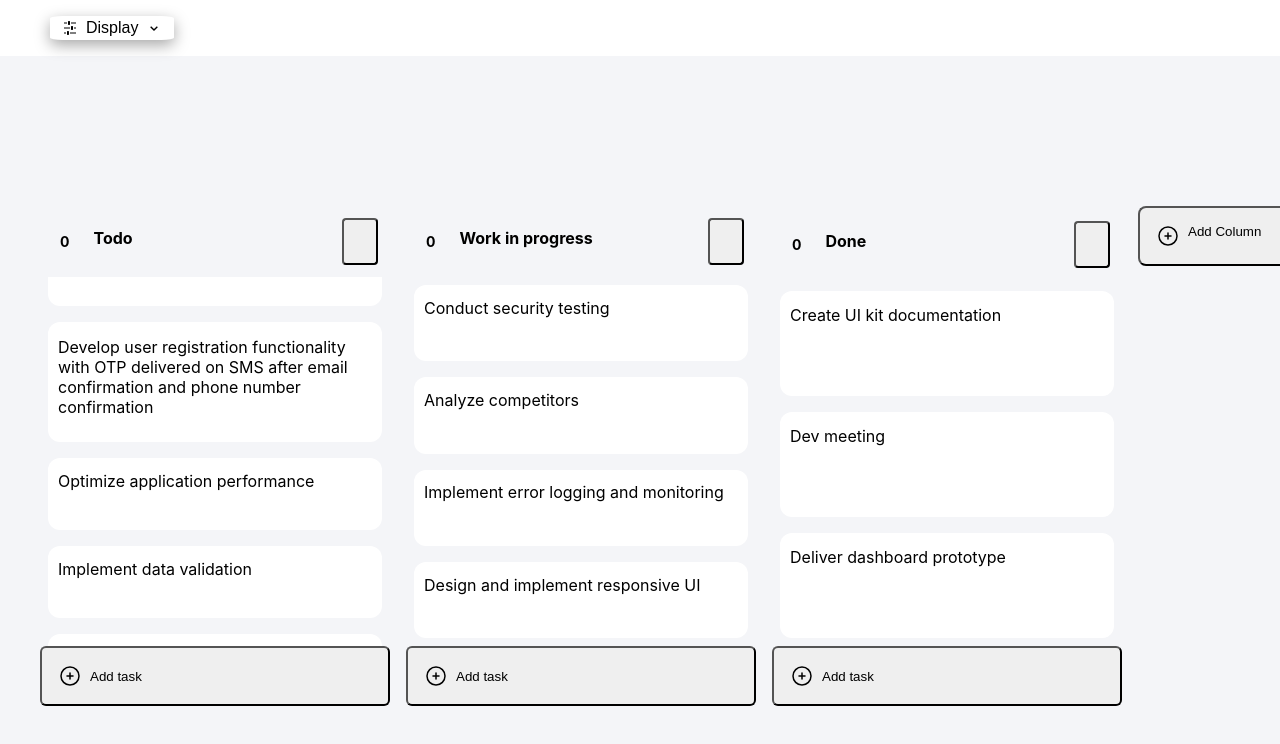
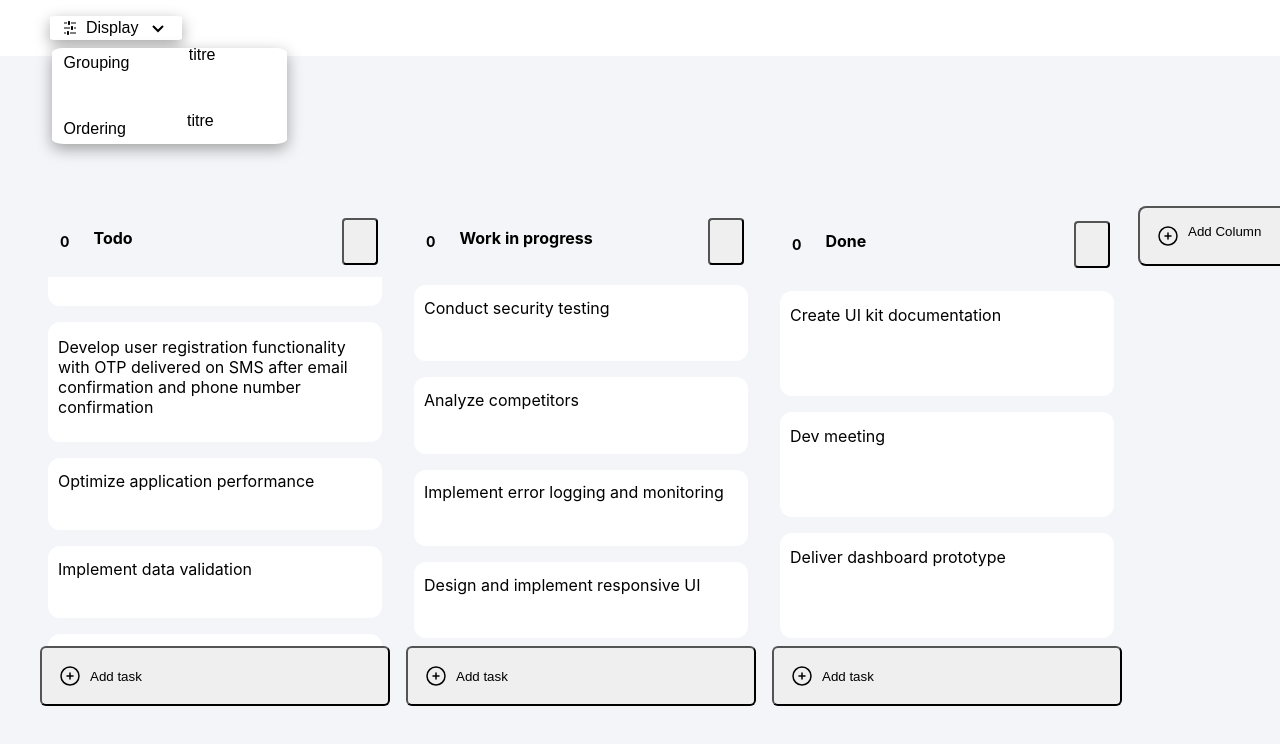
Before and after one commit to Priyanshu1609/kanbanboard, a React (Create React App) app: page / in a window 1280 px wide. Both pictures are taken after a click on the button "Display". Shown: the top 744 px of the page. Built offline with nearby package versions, Linux system fonts and the light colour scheme.

Commit message:
ui/changes

```diff
--- /dev/null
+++ b/src/components/DropDown.css
@@ -0,0 +1,50 @@
+/* body {background-color : #ededed; font-family : "Open Sans", sans-serif;} */
+
+/* li a {text-decoration : none; color : #2d2f31;} */
+
+/* nav {
+  width : 300px;
+  background: #d9d9d9;
+  margin : 40px auto;
+} */
+
+.nav .p {
+  /* padding : 30px; */
+  margin: auto;
+  background: #ffffff;
+  border: 1px solid #d9d9d9;
+  border-radius: 5%;
+  /* font-size : 1.2em; */
+  /* font-variant : small-caps; */
+  cursor: pointer;
+  display: block;
+}
+
+.nav .p::after {
+  float: right;
+  right: 10%;
+  /* content: "+"; */
+}
+
+.slide {
+  clear: both;
+  width: 100%;
+  height: 0px;
+  overflow: hidden;
+  text-align: center;
+  transition: height 0.4s ease;
+}
+
+.slide li {
+  padding: 30px;
+}
+
+#touch {
+  position: absolute;
+  opacity: 0;
+  height: 0px;
+}
+
+#touch:checked + .slide {
+  height: 300px;
+}
--- /dev/null
+++ b/src/components/DropDown.tsx
@@ -0,0 +1,28 @@
+import React from "react";
+import "./DropDown.css";
+
+type Props = {};
+
+const DropDown = (props: Props) => {
+  return (
+    <>
+      <nav>
+        <label htmlFor="touch">
+          <p>titre</p>
+        </label>
+        <input type="checkbox" id="touch" />
+
+        <ul className="slide">
+          <li>
+            <a href="#">Lorem Ipsum</a>
+          </li>
+          <li>
+            <a href="#">Lorem Ipsum</a>
+          </li>
+        </ul>
+      </nav>
+    </>
+  );
+};
+
+export default DropDown;
--- a/src/components/KanbanBoard.tsx
+++ b/src/components/KanbanBoard.tsx
@@ -292,7 +292,7 @@ function KanbanBoard() {
                 const activeIndex = tasks.findIndex((t) => t.id === activeId);
                 const overIndex = tasks.findIndex((t) => t.id === overId);
 
-                if (tasks[activeIndex].columnId != tasks[overIndex].columnId) {
+                if (tasks[activeIndex].columnId !== tasks[overIndex].columnId) {
                     // Fix introduced after video recording
                     tasks[activeIndex].columnId = tasks[overIndex].columnId;
                     return arrayMove(tasks, activeIndex, overIndex - 1);
--- a/src/components/NavBar.css
+++ b/src/components/NavBar.css
@@ -8,8 +8,9 @@
 }
 
 .nav-btn {
-  padding-top: 0.5rem;
-  padding-bottom: 0.5rem;
+  position: relative;
+  padding-top: 0.6rem;
+  padding-bottom: 0.6rem;
   padding-left: 0.75rem;
   padding-right: 0.75rem;
   display: flex;
@@ -18,12 +19,51 @@
   font-size: medium;
   font-weight: 500;
   justify-content: center;
-  border-radius: 10%;
+  border-radius: 5%;
   background-color: #ffffff;
   height: 1.5rem;
+  border: 0px;
+  /* background-color: yellow; */
+  box-shadow: rgba(0, 0, 0, 0.35) 0px 5px 15px;
+  outline: none;
+}
+
+.nav-option-icon {
+  width: 1.5rem;
+  height: 1.5rem;
+}
+.nav-option-icon:hover {
+  cursor: pointer;
+}
+
+.navbar-select {
+  position: absolute;
+  visibility: hidden;
+  opacity: 0;
+  transition: visibility 0s, opacity 0.5s linear;
+  top: 2rem;
+  left: 0.1rem;
+  height: 5rem;
+  padding-top: 0.5rem;
+  padding-bottom: 0.5rem;
+  padding-left: 0.75rem;
+  padding-right: 0.75rem;
+  display: flex;
+  flex-direction: column;
+  align-items: center;
+  justify-content: center;
+  border-radius: 5%;
+  background-color: #ffffff;
   border: 0px;
   box-shadow: rgba(0, 0, 0, 0.35) 0px 5px 15px;
 }
 
-.nav-option-icon {
+.nav-btn:hover .navbar-select {
+  visibility: visible;
+  opacity: 1;
 }
+
+.nav-btn:focus .navbar-select {
+  visibility: visible;
+  opacity: 1;
+}
--- a/src/components/NavBar.tsx
+++ b/src/components/NavBar.tsx
@@ -2,6 +2,7 @@ import React from "react";
 import "./NavBar.css";
 import { VscSettings } from "react-icons/vsc";
 import { BiChevronDown } from "react-icons/bi";
+import DropDown from "./DropDown";
 
 type Props = {};
 
@@ -14,7 +15,29 @@ const NavBar = (props: Props) => {
           style={{ transform: " rotate(90deg)" }}
         />
         <p>Display</p>
-        <BiChevronDown className="icon-size" />
+        <BiChevronDown className="nav-option-icon" />
+        <div className="navbar-select">
+          <div
+            style={{
+              display: "flex",
+              justifyContent: "between",
+              alignItems: "center",
+            }}
+          >
+            <p>Grouping</p>
+            <DropDown />
+          </div>
+          <div
+            style={{
+              display: "flex",
+              justifyContent: "between",
+              alignItems: "center",
+            }}
+          >
+            <p>Ordering</p>
+            <DropDown />
+          </div>
+        </div>
       </button>
     </div>
   );
```
